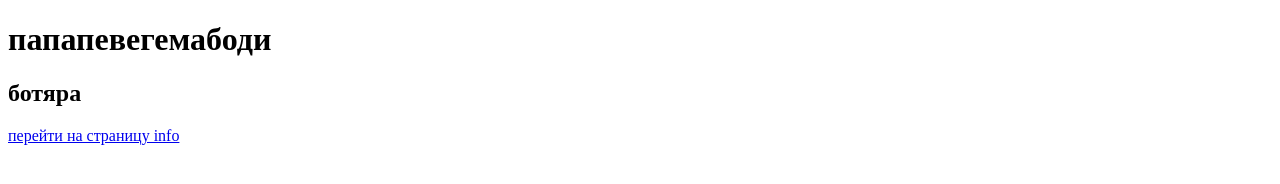
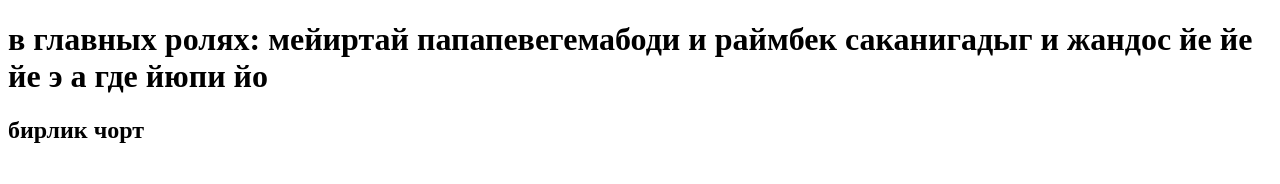
Before and after one commit to f0kwa/f0kwa.github.io, a plain HTML site: page index.html in a window 1280 px wide. Drawn offline with Linux system fonts and the light colour scheme.

Commit message:
Update index.html

```diff
--- a/index.html
+++ b/index.html
@@ -4,11 +4,10 @@
     <meta charset="UTF-8">
     <meta http-equiv="X-UA-Compatible" content="IE=edge">
     <meta name="viewport" content="width=device-width, initial-scale=1.0">
-    <title>hello syn fermera</title>
+    <title>бургер кинг гавно</title>
 </head>
 <body>
-    <h1>папапевегемабоди</h1>
-    <h2>ботяра</h2>
-    <a href="https://f0kwa.github.io/info">перейти на страницу info</a>
+    <h1>в главных ролях: мейиртай папапевегемабоди и раймбек саканигадыг и жандос йе йе йе э а где йюпи йо</h1>
+    <h2>бирлик чорт</h2>
 </body>
 </html>
```
